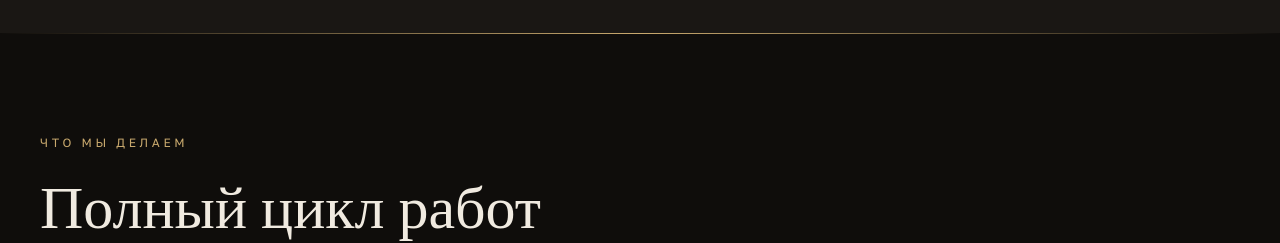
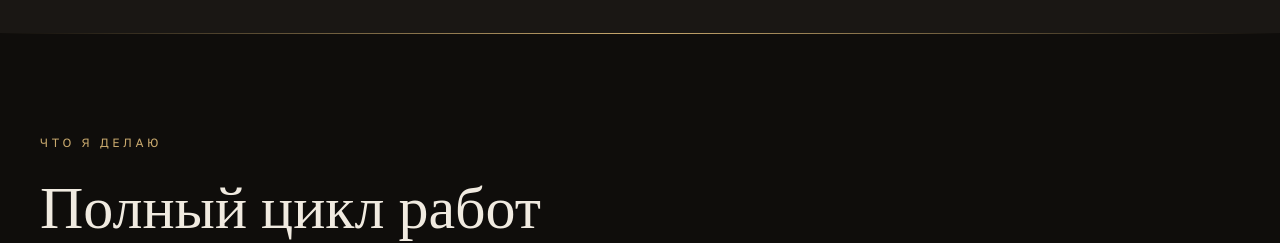
Before and after one commit to pr-poehali-dev/furniture-visualization-site, a React (Vite) app: page / in a window 1280 px wide. Shown: the part 2840-3083 px from the top of the page. Built offline with nearby package versions, Linux system fonts and the light colour scheme.

Commit message:
feat: изменить "мы делаем" на "я делаю"

```diff
--- a/src/pages/Index.tsx
+++ b/src/pages/Index.tsx
@@ -467,7 +467,7 @@ export default function Index() {
           <AnimSection>
             <div style={{ marginBottom: "60px" }}>
               <div style={{ fontFamily: "'Golos Text', sans-serif", color: "var(--gold)", fontSize: "12px", letterSpacing: "0.3em", textTransform: "uppercase", marginBottom: "12px" }}>
-                Что мы делаем
+                Что я делаю
               </div>
               <h2 style={{ fontFamily: "'Cormorant Garamond', serif", fontSize: "clamp(32px, 5vw, 60px)", fontWeight: 300 }}>
                 Полный цикл работ
```
